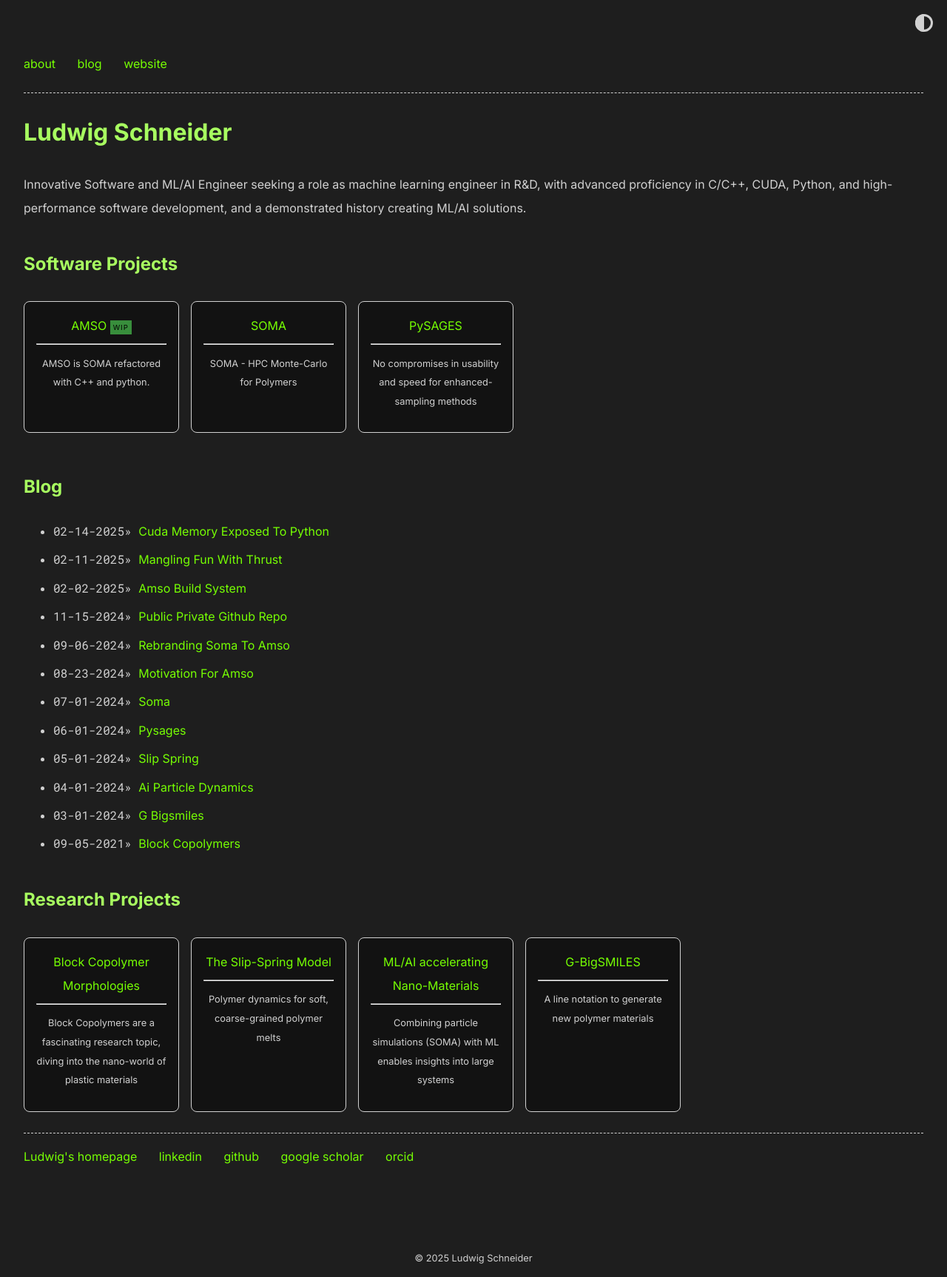
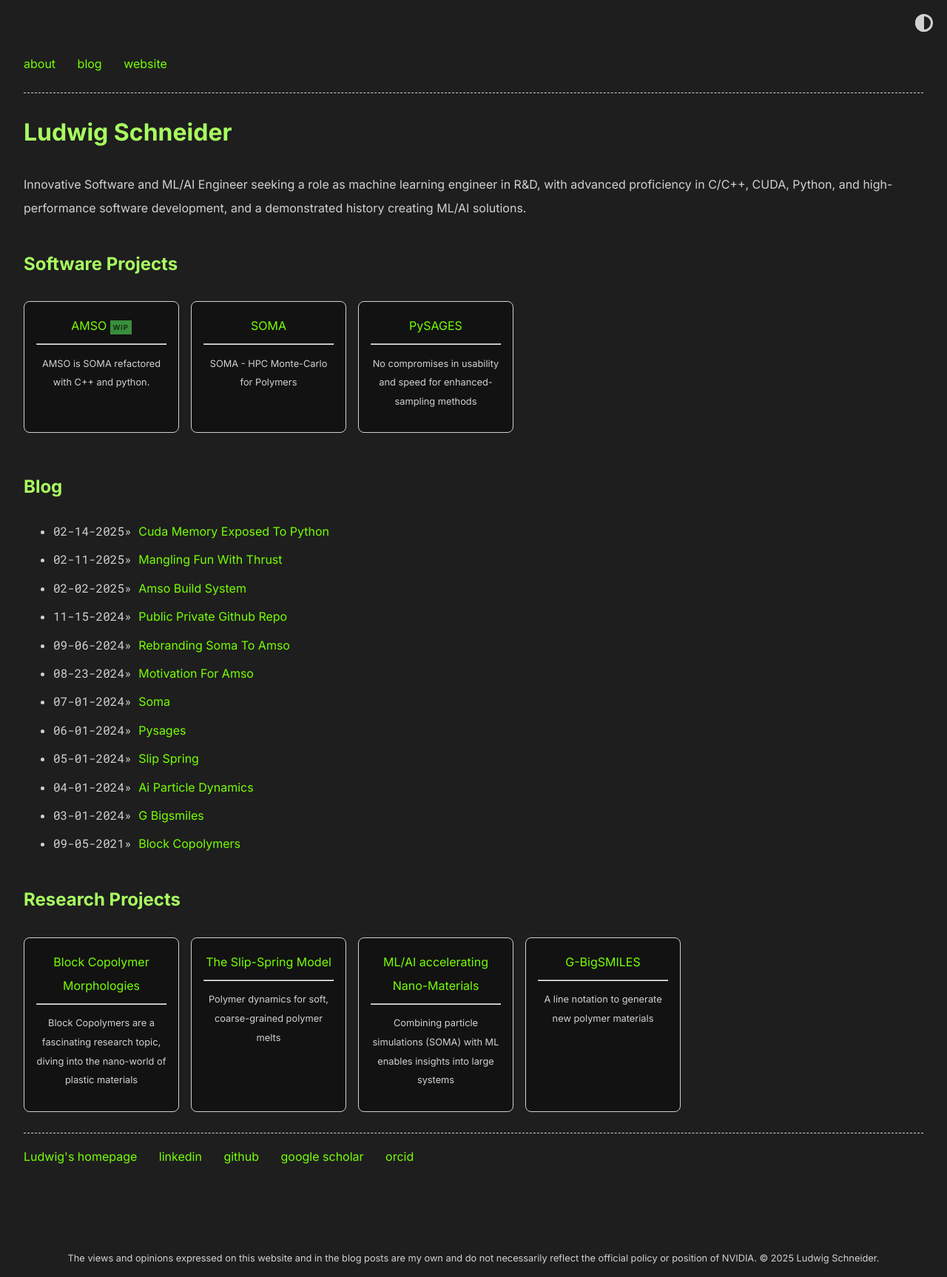
Before and after one commit to InnocentBug/innocentbug.github.io, a Jekyll site: the page built from index.md, in a window 1280 px wide. Shown: the whole page at 74% size. Built offline with Jekyll 4.4.1, drawn with Linux system fonts in a browser that asks for light colours; comment, search, counter and statistics services are not loaded.

Commit message:
include disclaimer

```diff
--- a/_layouts/blog.html
+++ b/_layouts/blog.html
@@ -34,6 +34,7 @@ layout: blog
 
       <div class="credits">
         {%- if site.theme_config.show_copyright == true -%}
+	The views and opinions expressed on this website and in the blog posts are my own and do not necessarily reflect the official policy or position of NVIDIA.
         &copy;&nbsp;{{ "now" | date: "%Y" }}&nbsp;{{site.author}}
         {%- endif -%}
       </div>
--- a/_layouts/default.html
+++ b/_layouts/default.html
@@ -10,7 +10,8 @@
         {% endif %}
         <div class="credits">
           {%- if site.theme_config.show_copyright == true -%}
-          &copy;&nbsp;{{ "now" | date: "%Y" }}&nbsp;{{site.author}}
+	  The views and opinions expressed on this website and in the blog posts are my own and do not necessarily reflect the official policy or position of NVIDIA.
+          &copy;&nbsp;{{ "now" | date: "%Y" }}&nbsp;{{site.author}}.
           <!-- &nbsp; -->
           <!-- • -->
           <!-- &nbsp; -->
```
Also changed, not shown: _layouts/home.html (line endings or trailing spaces).
